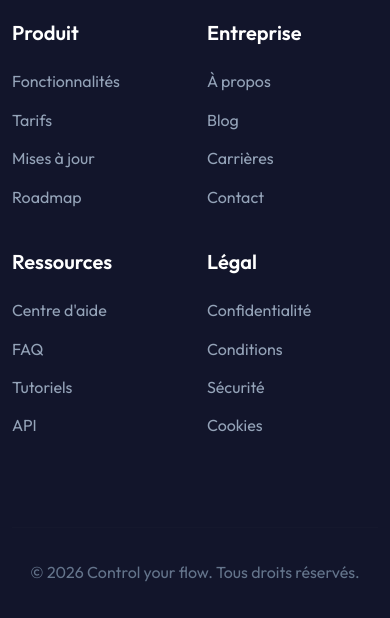
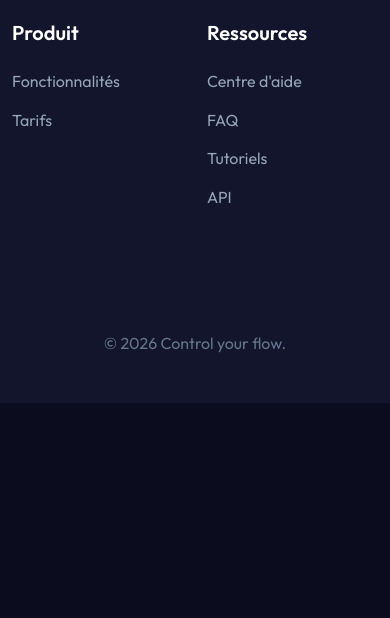
Before and after one commit to joaniwabo9/ISI3_PROJETWEB_GROUPE8, a website built with Vite: page pageacceuil.html in a window 390 px wide. Shown: the part 9119-9737 px from the top of the page. After the commit the page ends 9522 px from the top, so only its background shows below. Built offline with nearby package versions, Linux system fonts and the light colour scheme; animation ran at ten frames a second.

Commit message:
Modification page web acceuil

```diff
--- a/pageacceuil.html
+++ b/pageacceuil.html
@@ -42,9 +42,7 @@
                     <li class="nav-item">
                         <a class="nav-link" href="#tarifs" data-fr="Tarifs" data-en="Pricing">Tarifs</a>
                     </li>
-                    <li class="nav-item">
-                        <a class="nav-link" href="#temoignages" data-fr="Témoignages" data-en="Testimonials">Témoignages</a>
-                    </li>
+
                     <li class="nav-item">
                         <a class="nav-link" href="#faq" data-fr="FAQ" data-en="FAQ">FAQ</a>
                     </li>
@@ -577,20 +575,10 @@
                     <ul class="footer-links">
                         <li><a href="#fonctionnalites" data-fr="Fonctionnalités" data-en="Features">Fonctionnalités</a></li>
                         <li><a href="#tarifs" data-fr="Tarifs" data-en="Pricing">Tarifs</a></li>
-                        <li><a href="#" data-fr="Mises à jour" data-en="Updates">Mises à jour</a></li>
-                        <li><a href="#" data-fr="Roadmap" data-en="Roadmap">Roadmap</a></li>
+
                     </ul>
                 </div>
 
-                <div class="col-lg-2 col-md-3 col-6 mb-4 mb-lg-0">
-                    <h5 data-fr="Entreprise" data-en="Company">Entreprise</h5>
-                    <ul class="footer-links">
-                        <li><a href="#" data-fr="À propos" data-en="About">À propos</a></li>
-                        <li><a href="#" data-fr="Blog" data-en="Blog">Blog</a></li>
-                        <li><a href="#" data-fr="Carrières" data-en="Careers">Carrières</a></li>
-                        <li><a href="#" data-fr="Contact" data-en="Contact">Contact</a></li>
-                    </ul>
-                </div>
 
                 <div class="col-lg-2 col-md-3 col-6 mb-4 mb-lg-0">
                     <h5 data-fr="Ressources" data-en="Resources">Ressources</h5>
@@ -602,21 +590,12 @@
                     </ul>
                 </div>
 
-                <div class="col-lg-2 col-md-3 col-6">
-                    <h5 data-fr="Légal" data-en="Legal">Légal</h5>
-                    <ul class="footer-links">
-                        <li><a href="#" data-fr="Confidentialité" data-en="Privacy">Confidentialité</a></li>
-                        <li><a href="#" data-fr="Conditions" data-en="Terms">Conditions</a></li>
-                        <li><a href="#" data-fr="Sécurité" data-en="Security">Sécurité</a></li>
-                        <li><a href="#" data-fr="Cookies" data-en="Cookies">Cookies</a></li>
-                    </ul>
-                </div>
-            </div>
+
 
             <hr class="footer-divider">
 
             <div class="footer-bottom">
-                <p>&copy; 2026 Control your flow. <span data-fr="Tous droits réservés." data-en="All rights reserved.">Tous droits réservés.</span></p>
+                <p>&copy; 2026 Control your flow. </p>
             </div>
         </div>
     </footer>
```
